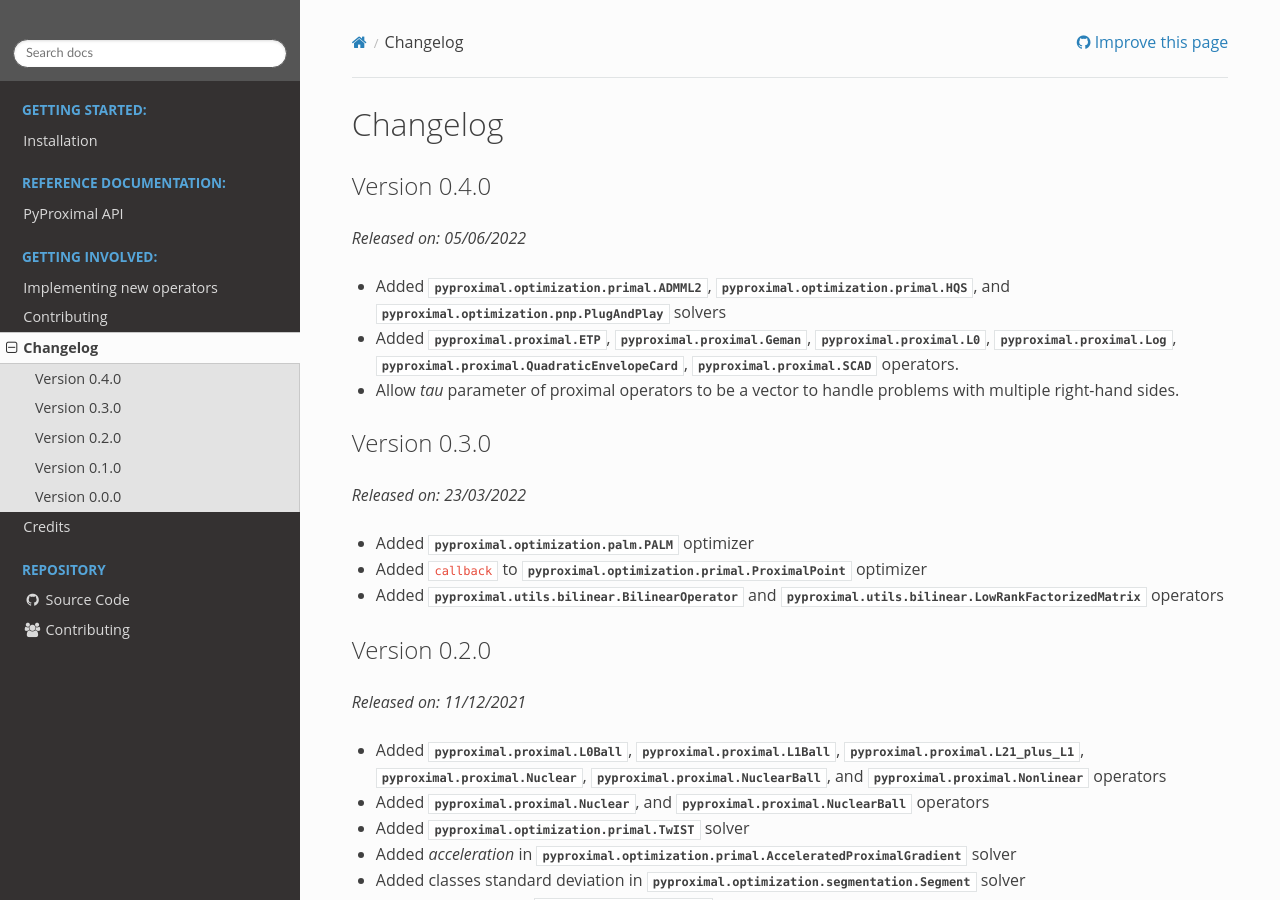
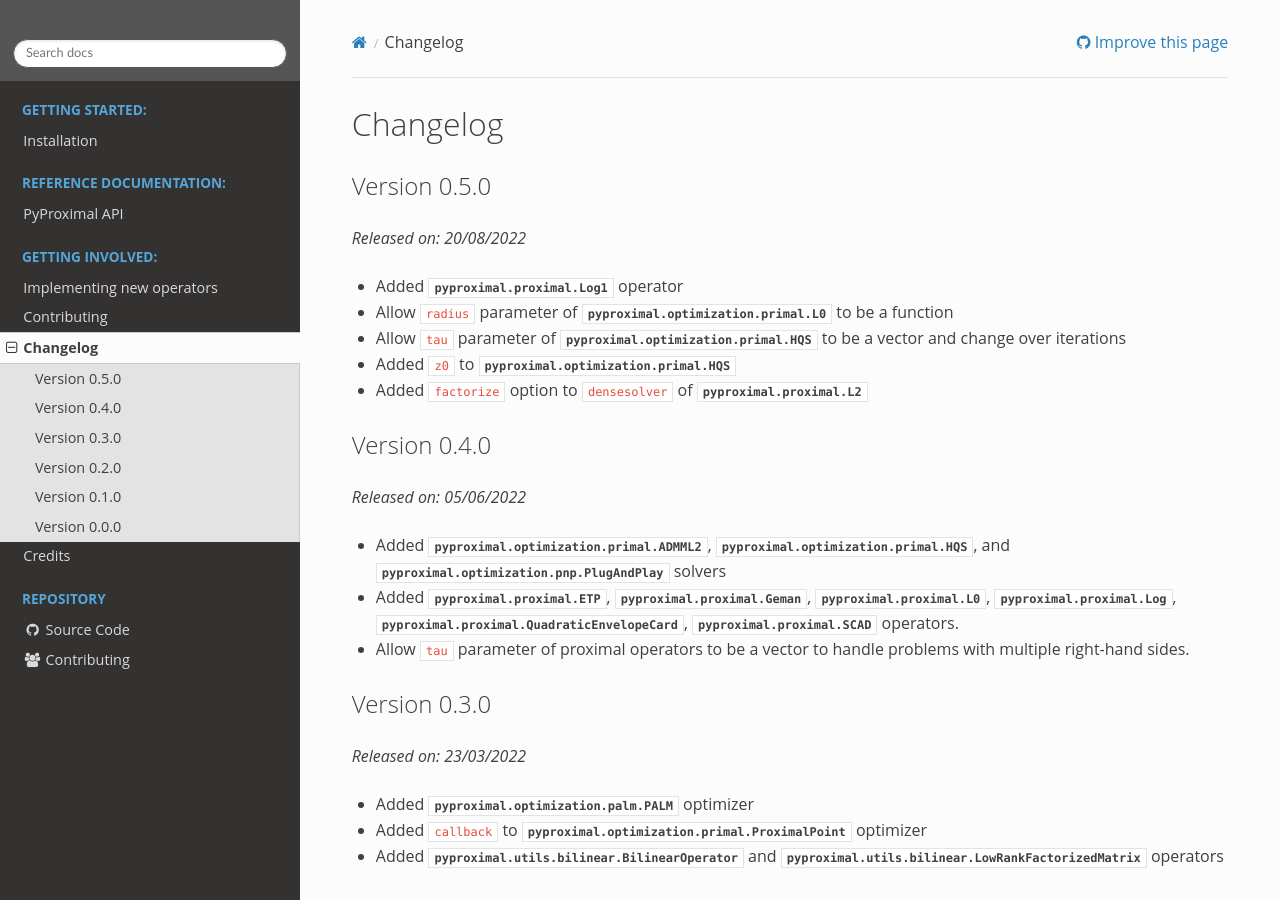
Before and after one commit to PyLops/pyproximal, a Sphinx documentation site: the page built from docs/source/changelog.rst, in a window 1280 px wide and 900 px high. Built offline with Sphinx 7.4.7 and the Read the Docs theme 2.0.0, drawn with Linux system fonts in a browser that asks for light colours; pages that are not in the unit, such as notebooks, are missing from menus; the version number could not be read and is left out; comment, search, counter and statistics services are not loaded.

Commit message:
Prepare for v0.5.0

```diff
--- a/docs/source/changelog.rst
+++ b/docs/source/changelog.rst
@@ -2,6 +2,17 @@
 
 Changelog
 =========
+
+Version 0.5.0
+--------------
+*Released on: 20/08/2022*
+
+* Added  :py:class:`pyproximal.proximal.Log1` operator
+* Allow ``radius`` parameter of :py:class:`pyproximal.optimization.primal.L0` to be a function
+* Allow ``tau`` parameter of :py:class:`pyproximal.optimization.primal.HQS` to be a vector
+  and change over iterations
+* Added ``z0`` to :py:class:`pyproximal.optimization.primal.HQS`
+* Added ``factorize`` option to ``densesolver`` of :py:class:`pyproximal.proximal.L2`
 
 Version 0.4.0
 --------------
@@ -14,7 +25,7 @@ Version 0.4.0
   :py:class:`pyproximal.proximal.L0`, :py:class:`pyproximal.proximal.Log`,
   :py:class:`pyproximal.proximal.QuadraticEnvelopeCard`, :py:class:`pyproximal.proximal.SCAD`
   operators.
-* Allow `tau` parameter of proximal operators to be a vector to handle problems with
+* Allow ``tau`` parameter of proximal operators to be a vector to handle problems with
   multiple right-hand sides.
 
 Version 0.3.0
```
Also changed, not shown: CHANGELOG.md (+11 -3 lines).
